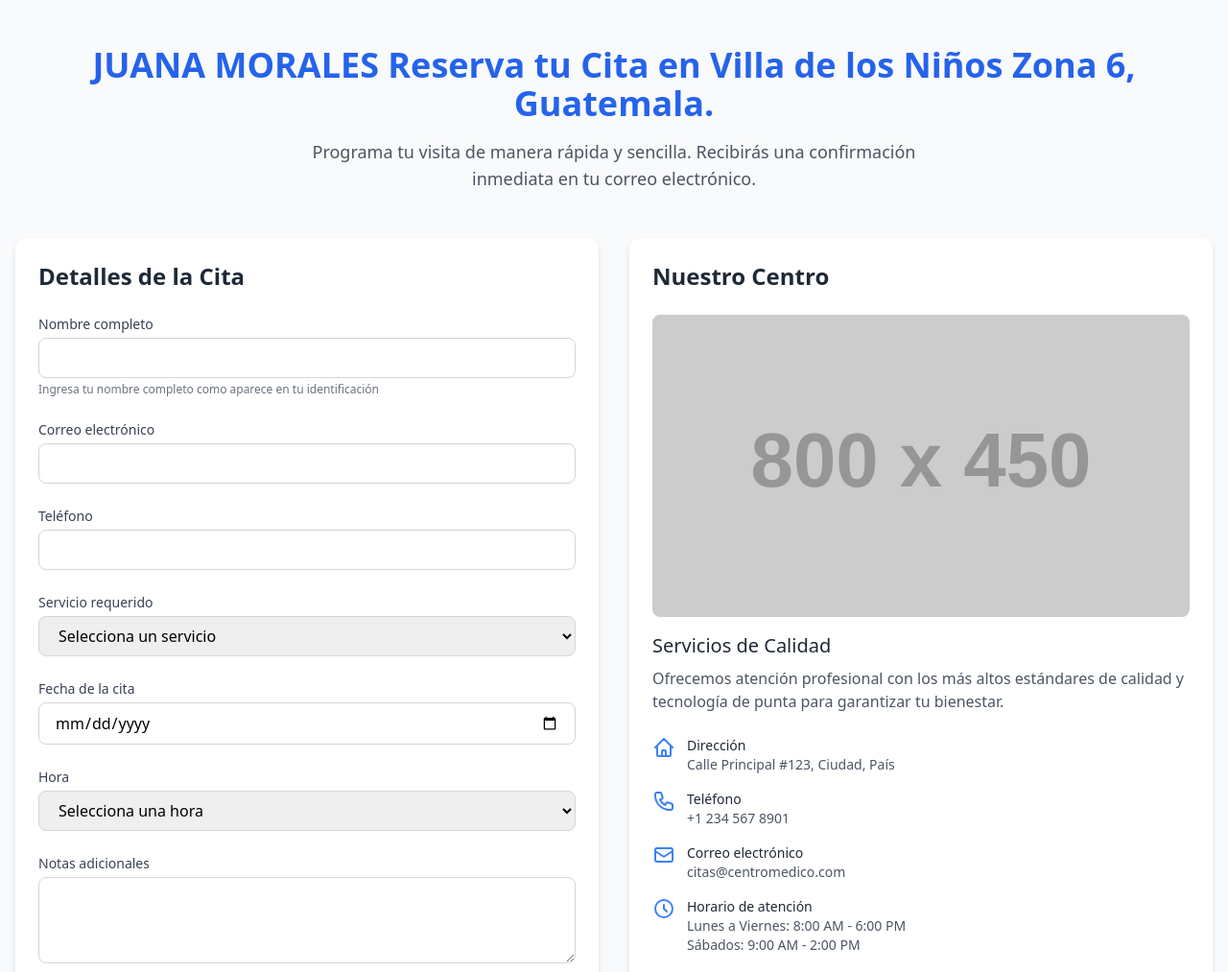
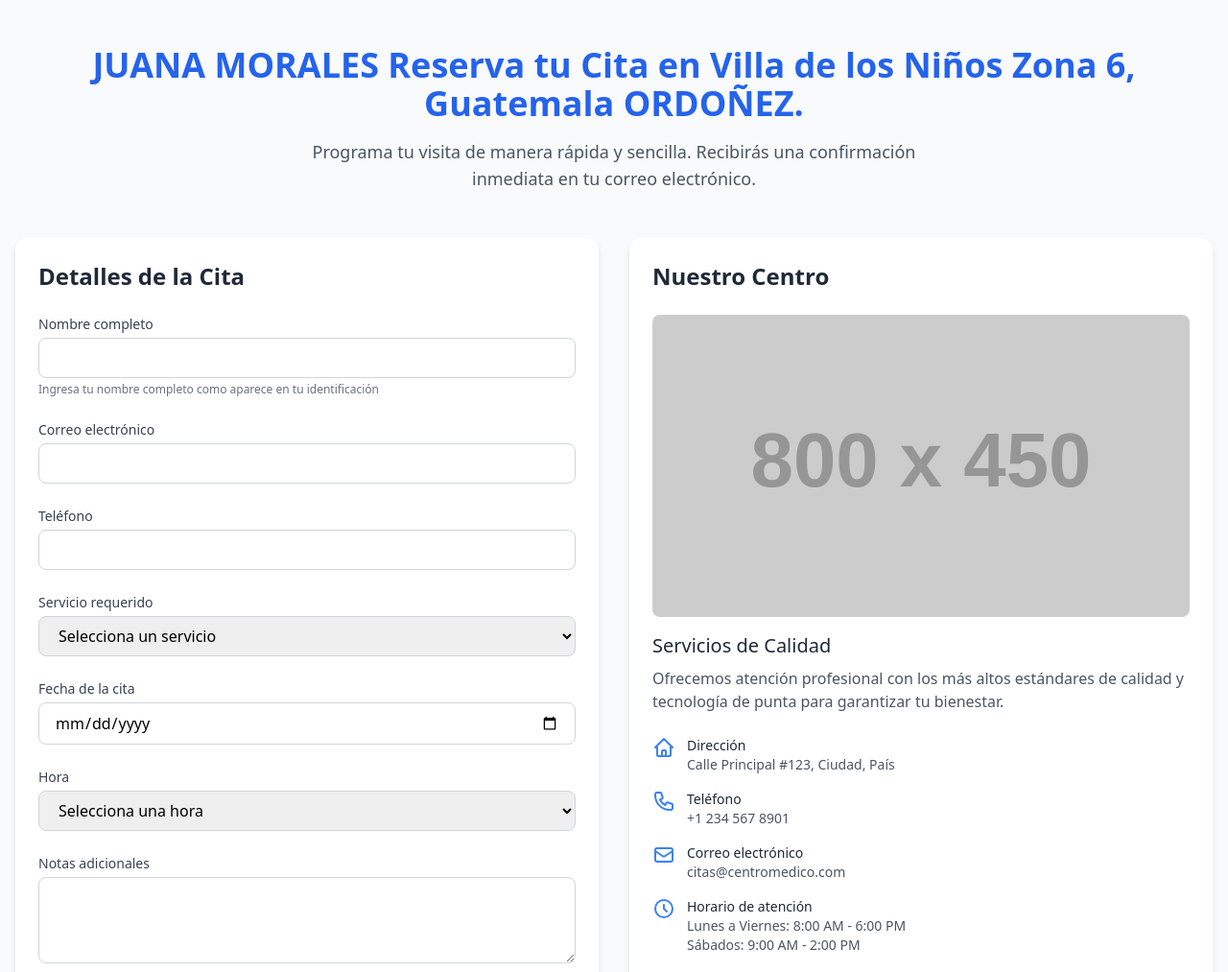
Before and after one commit to JJMG-737/mipaginajohn, a plain HTML site: page index.html in a window 1280 px wide. Shown: the top 1013 px of the page at 96% size. Drawn offline with nearby package versions, Linux system fonts and the light colour scheme; placeholder pictures from the web are drawn by us.

Commit message:
Update index.html

```diff
--- a/index.html
+++ b/index.html
@@ -53,7 +53,7 @@
         <!-- Header -->
         <header class="text-center mb-12 fade-in">
             <h1 class="text-4xl font-bold text-blue-600 mb-4">
-                JUANA MORALES  Reserva tu Cita en Villa de los Niños Zona 6, Guatemala.
+                JUANA MORALES  Reserva tu Cita en Villa de los Niños Zona 6, Guatemala ORDOÑEZ.
             </h1>
             <p class="text-lg text-gray-600 max-w-2xl mx-auto">
                 Programa tu visita de manera rápida y sencilla. Recibirás una confirmación inmediata en tu correo electrónico.
```
